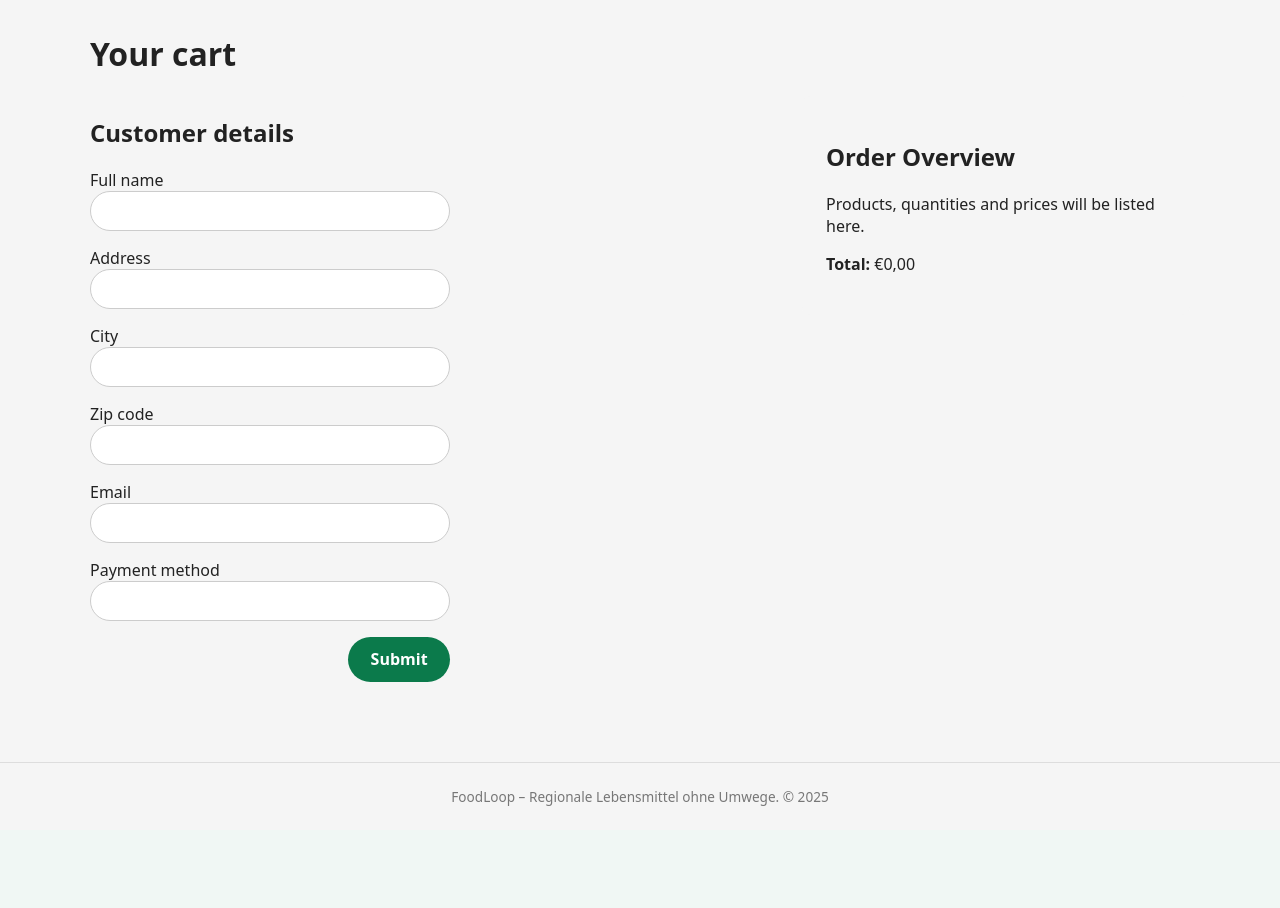
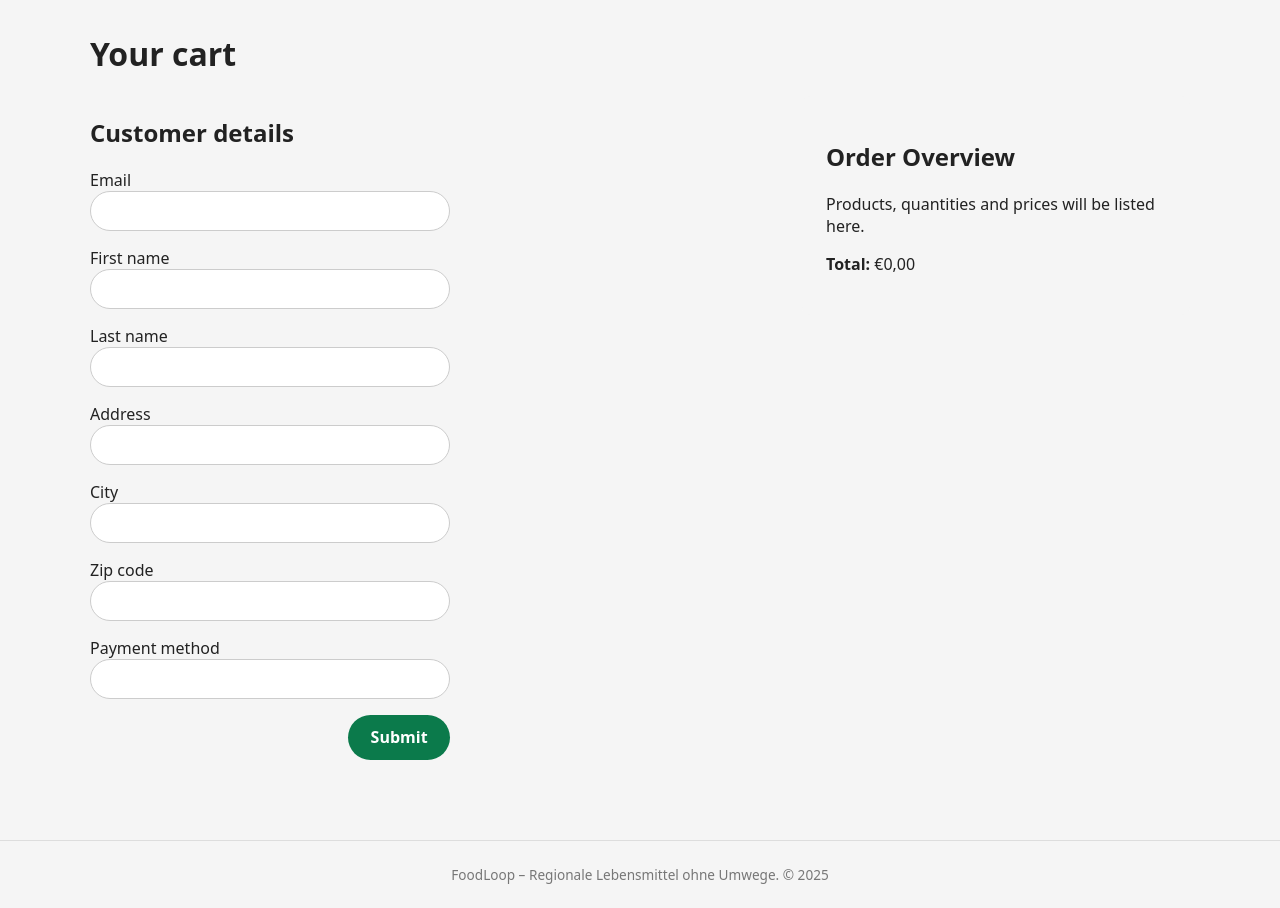
Before and after one commit to kaangecer/e-farmersmarket, a Python web app: template templates/cart.html in a window 1280 px wide. Shown: the part 54-962 px from the top of the page. Before the commit the page ends 860 px from the top, so only its background shows below. Run offline with Jinja, Linux system fonts and the light colour scheme; the template is opened without the code that fills it, so the values that code supplies are empty, except form fields; tables that the repository leaves empty hold one stand-in row (values such as "Sample post"); form fields are guessed from the names that the template uses.

Commit message:
move email to the top, seperate first and last name

```diff
--- a/templates/cart.html
+++ b/templates/cart.html
@@ -13,8 +13,27 @@
         {{ form.hidden_tag() }}
 
         <div class="form-row">
-          {{ form.full_name.label }}
-          {{ form.full_name(class_="form-control") }}
+          {{ form.email.label }}
+          {{ form.email(class_="form-control") }}
+          {% for error in form.email.errors %}
+            <div class="text-danger small">{{ error }}</div>
+          {% endfor %}
+        </div>
+
+        <div class="form-row">
+          {{ form.first_name.label }}
+          {{ form.first_name(class_="form-control") }}
+          {% for error in form.first_name.errors %}
+            <div class="text-danger small">{{ error }}</div>
+          {% endfor %}
+        </div>
+
+        <div class="form-row">
+          {{ form.last_name.label }}
+          {{ form.last_name(class_="form-control") }}
+          {% for error in form.last_name.errors %}
+            <div class="text-danger small">{{ error }}</div>
+          {% endfor %}
         </div>
 
         <div class="form-row">
@@ -32,10 +51,6 @@
           {{ form.zip_code(class_="form-control") }}
         </div>
 
-        <div class="form-row">
-          {{ form.email.label }}
-          {{ form.email(class_="form-control") }}
-        </div>
 
         <div class="form-row">
           {{ form.payment_method.label }}
```
